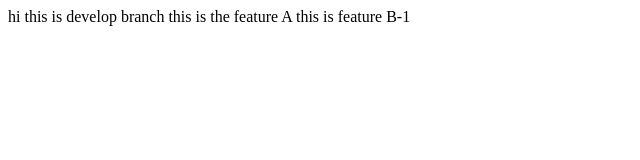
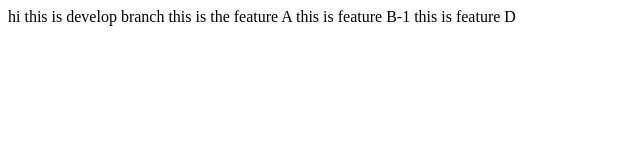
Before and after one commit to legobitna/group-project-test, a plain HTML site: page index.html in a window 1280 px wide. Shown: the whole page, without its empty margins (0-640 px from the left). Drawn offline with Linux system fonts and the light colour scheme.

Commit message:
feature D

```diff
--- a/index.html
+++ b/index.html
@@ -11,6 +11,7 @@
     this is develop branch
     this is the feature A
     this is feature B-1
+    this is feature D
 
 </body>
 </html>
```
